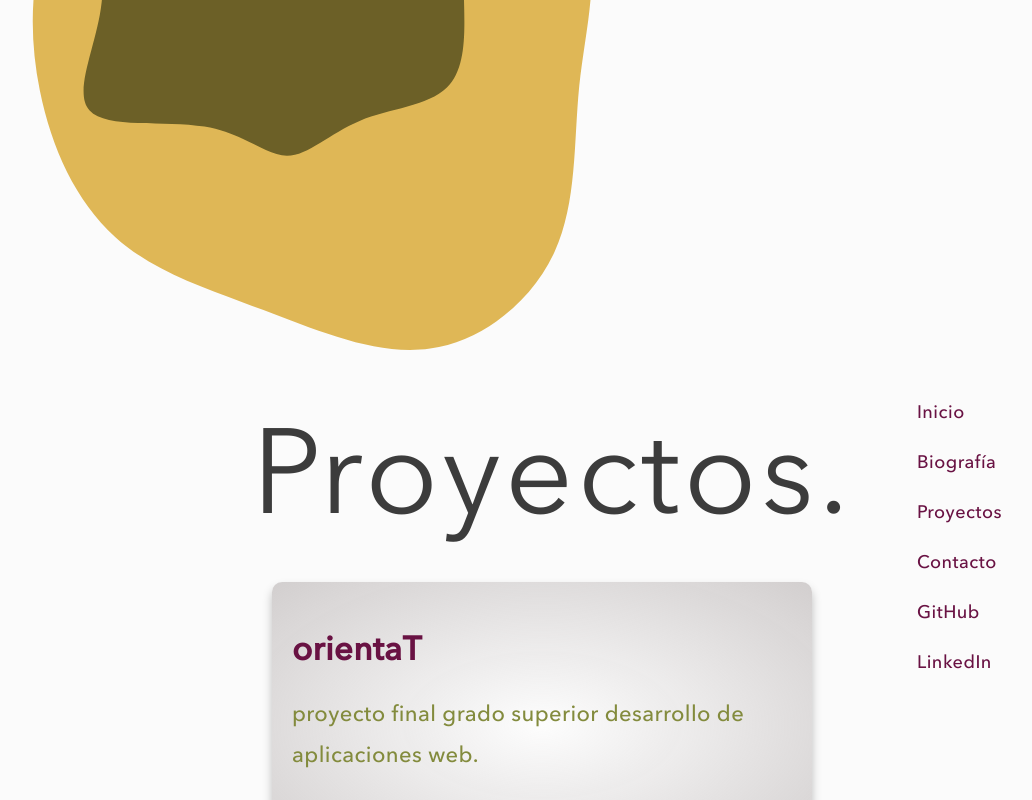
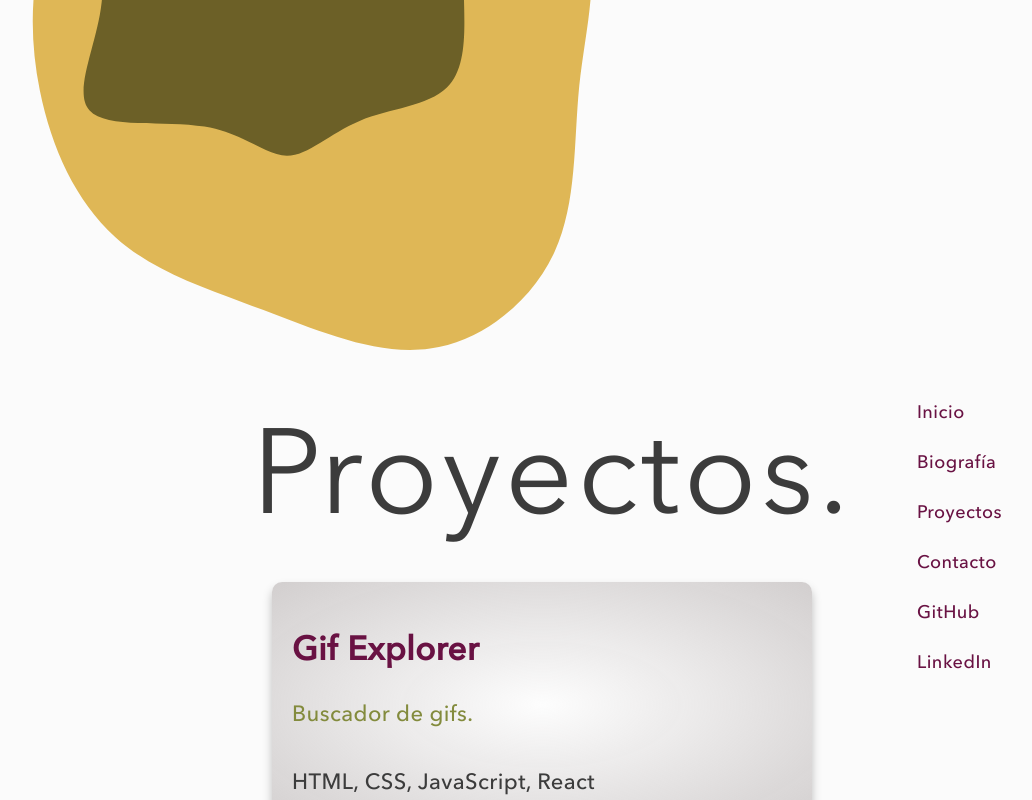
Before and after one commit to Miguetto/my-portfolio, a React (Vite) app: page /#/proyectos in a window 1280 px wide. Shown: the whole page, without its empty margins (13-1045 px from the left). Built offline with nearby package versions, Linux system fonts and the light colour scheme; a web font is replaced by a local one.

Commit message:
feat: tarjetas proyectos con titulo de estado

```diff
--- a/public/proyects/proyects.js
+++ b/public/proyects/proyects.js
@@ -1,20 +1,31 @@
 export const proyectos = [
+    {
+        "url": "https://miguetto.github.io/gif-explorer-app/",
+        "title": "Gif Explorer",
+        "description": "Buscador de gifs.",
+        "language": "HTML, CSS, JavaScript, React",
+        "finalizado": true,
+    },
+    {
+        "url": "https://miguetto.github.io/todo-app/",
+        "title": "Todo App",
+        "description": "Lista de tareas.",
+        "language": "HTML, CSS, JavaScript, React",
+        "finalizado": true,
+    },
+    {
+        "url": "a",
+        "title": "Pokemon app",
+        "description": "Buscador de pokémon.",
+        "language": "HTML, CSS, JavaScript, React",
+        "finalizado": false,
+    },
     {
         "url": "https://orienta-t.herokuapp.com/",
         "title": "orientaT",
         "description": "proyecto final grado superior desarrollo de aplicaciones web.",
         "language": "HTML, CSS, JavaScript, PHP, Yii2, Ajax, JQuery",
+        "finalizado": false,
     },
-    {
-        "url": "https://miguetto.github.io/gif-explorer-app/",
-        "title": "Gif Explorer",
-        "description": "Buscador de gifs.",
-        "language": "HTML, CSS, JavaScript, React"
-    },
-    {
-        "url": "https://miguetto.github.io/todo-app/",
-        "title": "Todo App",
-        "description": "Lista de tareas.",
-        "language": "HTML, CSS, JavaScript, React"
-    }
+
 ]
--- a/src/portfolio/components/ProyectoItem.jsx
+++ b/src/portfolio/components/ProyectoItem.jsx
@@ -6,10 +6,28 @@ export const ProyectoItem = () => {
         <>
             {
                 proyectos.map((proyect) => (
-                    <a key={ proyect.title } className="card__link" href={proyect.url} target="_blank">
+                    proyect.finalizado
+                    ? <a key={ proyect.title } className="card__link" href={proyect.url} target="_blank">
                         <div className="card">
                             <h2>{proyect.title}</h2>
                             <p className="card__title">{proyect.description}</p>
+                            <p className="card__apply">{proyect.language}<i className="fas fa-arrow-right"></i>
+                            </p>
+                        </div>
+                    </a>
+                    : proyect.title == "orientaT" ?
+                    <a key={ proyect.title } className="card__link card_in_process" href={proyect.url} target="_blank">
+                        <div className="card">
+                            <h2>{proyect.title} <small>( en migración )</small></h2>
+                            <p className="card__title card_in_process">{proyect.description}</p>
+                            <p className="card__apply">{proyect.language}<i className="fas fa-arrow-right"></i>
+                            </p>
+                        </div>
+                    </a>
+                    : <a key={ proyect.title } className="card__link card_in_process" href={proyect.url} target="_blank">
+                        <div className="card">
+                            <h2>{proyect.title} <small>( en desarrollo )</small></h2>
+                            <p className="card__title card_in_process">{proyect.description}</p>
                             <p className="card__apply">{proyect.language}<i className="fas fa-arrow-right"></i>
                             </p>
                         </div>
```
